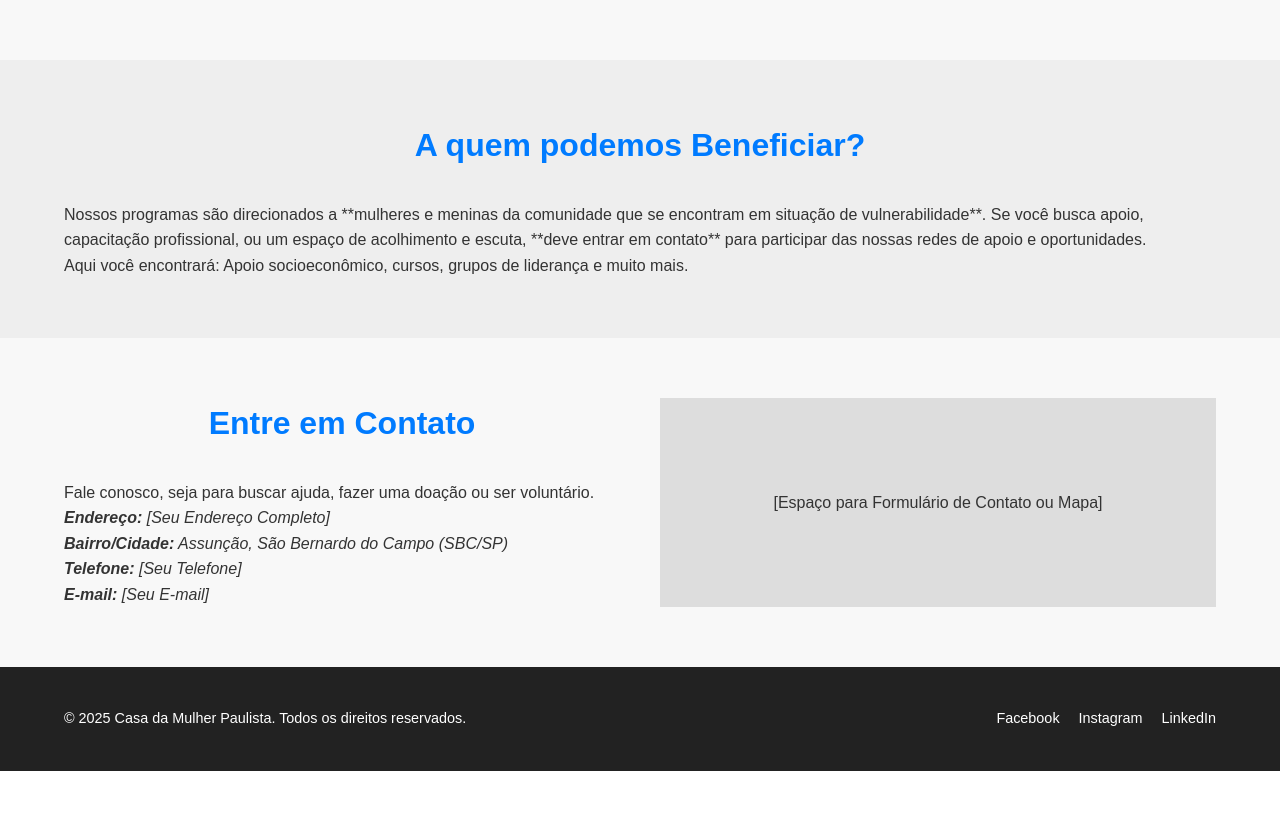
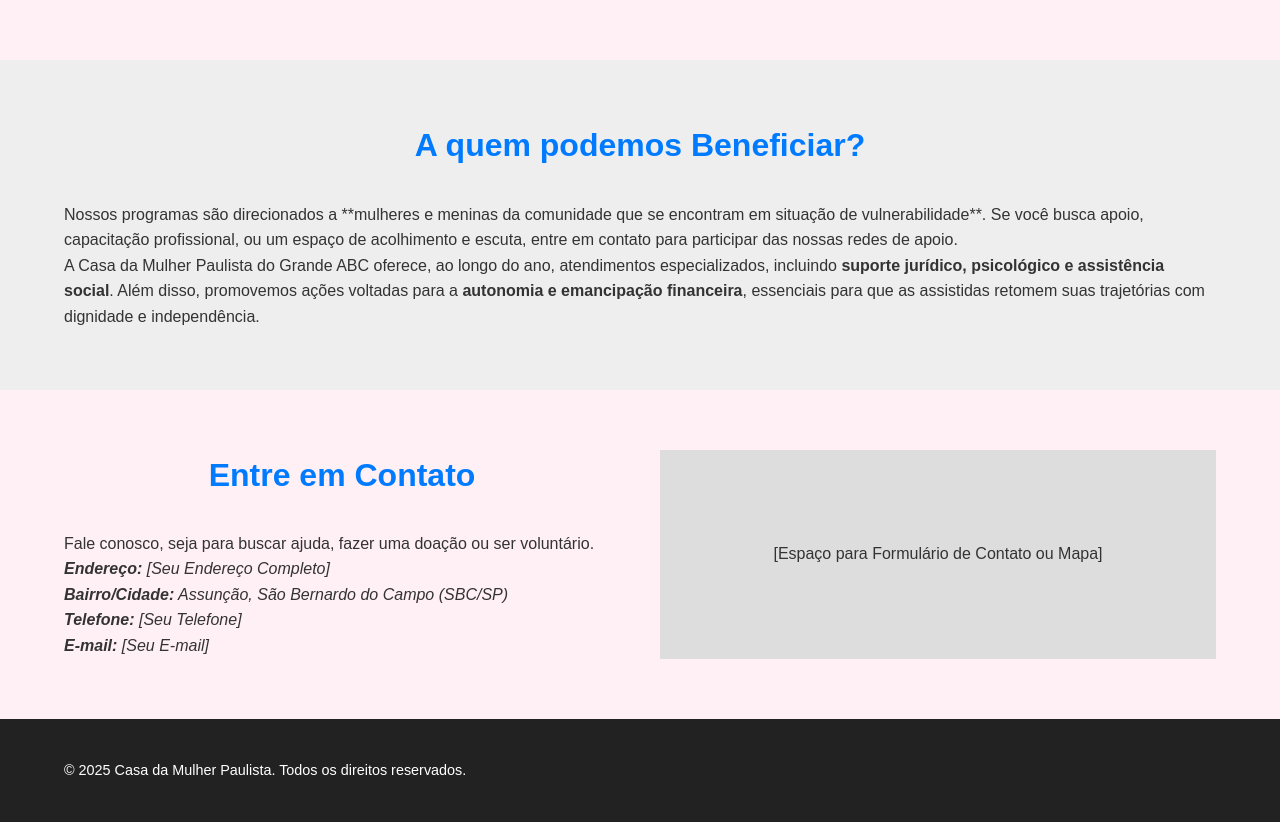
Before and after one commit to RafaelTSa/Atividade_extensionista_comunica_Comu, a Flask app: page / in a window 1280 px wide. Shown: the part 704-1526 px from the top of the page. Before the commit the page ends 1475 px from the top, so only its background shows below. Run offline with Flask 3, Linux system fonts and the light colour scheme.

Commit message:
altera index.html

```diff
--- a/app.py
+++ b/app.py
@@ -1,4 +1,5 @@
 from flask import Flask, render_template
+import os
 
 app = Flask(__name__)
 
@@ -9,5 +10,6 @@ def index():
     return render_template('index.html')
 
 if __name__ == '__main__':
-    # Roda o servidor de desenvolvimento
-    app.run(debug=True)
+    # O modo de depuração é ativado se a variável de ambiente FLASK_DEBUG for '1'
+    debug_mode = os.environ.get('FLASK_DEBUG') == '1'
+    app.run(debug=debug_mode)
--- a/static/css/style.css
+++ b/static/css/style.css
@@ -8,7 +8,7 @@
 body {
     font-family: Arial, sans-serif;
     line-height: 1.6;
-    background-color: #f8f8f8; /* Fundo suave */
+    background-color: #FFF0F5; /* Rosa claro */
     color: #333;
 }
 
--- a/templates/index.html
+++ b/templates/index.html
@@ -38,8 +38,8 @@
         <section id="quem-ajudamos" class="section-padrao bg-cinza">
             <div class="container">
                 <h2>A quem podemos Beneficiar?</h2>
-                <p>Nossos programas são direcionados a **mulheres e meninas da comunidade que se encontram em situação de vulnerabilidade**. Se você busca apoio, capacitação profissional, ou um espaço de acolhimento e escuta, **deve entrar em contato** para participar das nossas redes de apoio e oportunidades. </p>
-                <p>Aqui você encontrará: Apoio socioeconômico, cursos, grupos de liderança e muito mais.</p>
+                <p>Nossos programas são direcionados a **mulheres e meninas da comunidade que se encontram em situação de vulnerabilidade**. Se você busca apoio, capacitação profissional, ou um espaço de acolhimento e escuta, entre em contato para participar das nossas redes de apoio.</p>
+                <p>A Casa da Mulher Paulista do Grande ABC oferece, ao longo do ano, atendimentos especializados, incluindo <strong>suporte jurídico, psicológico e assistência social</strong>. Além disso, promovemos ações voltadas para a <strong>autonomia e emancipação financeira</strong>, essenciais para que as assistidas retomem suas trajetórias com dignidade e independência.</p>
             </div>
         </section>
 
@@ -65,11 +65,6 @@
     <footer>
         <div class="container footer-content">
             <p>&copy; 2025 Casa da Mulher Paulista. Todos os direitos reservados.</p>
-            <div class="social-links">
-                <a href="#" target="_blank">Facebook</a>
-                <a href="#" target="_blank">Instagram</a>
-                <a href="#" target="_blank">LinkedIn</a>
-            </div>
         </div>
     </footer>
 
```
